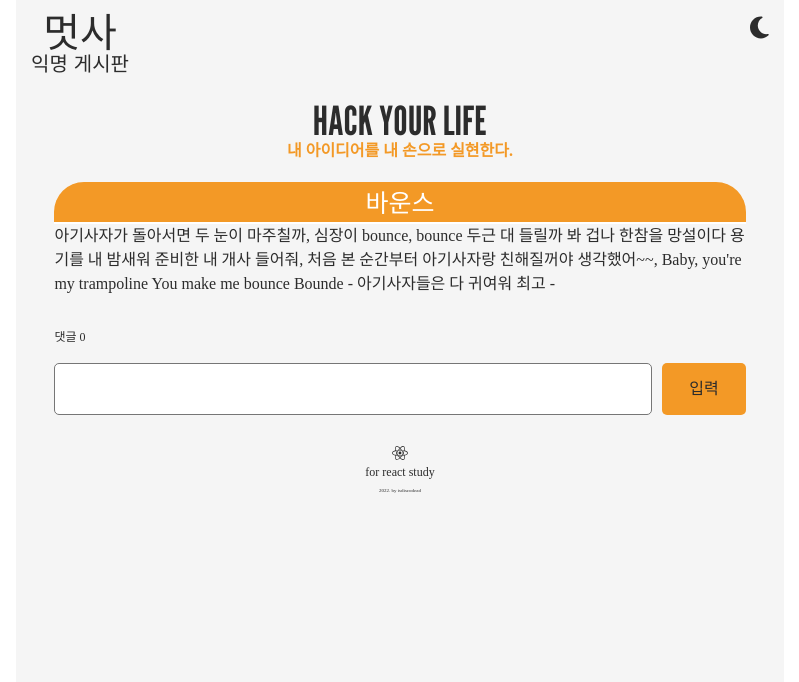
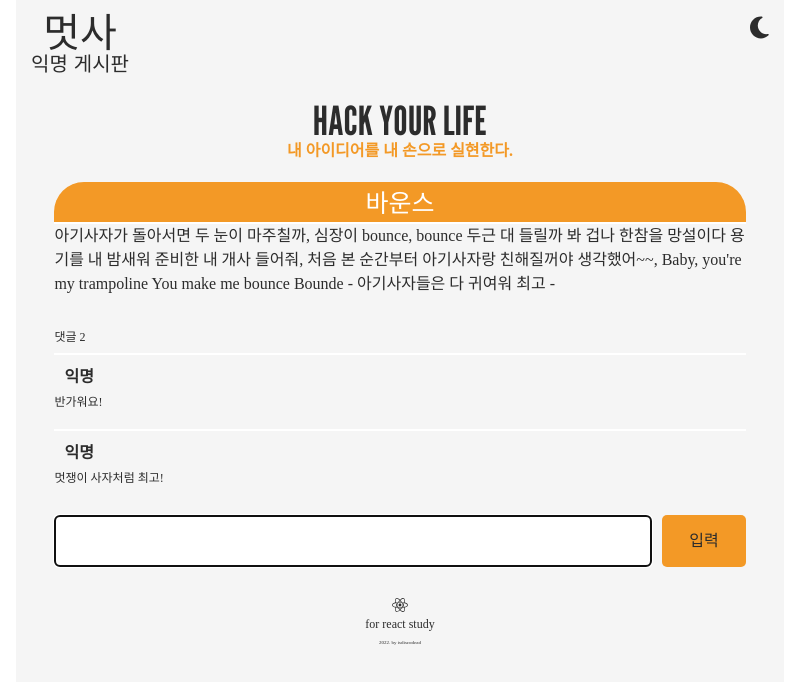
Before and after one commit to isdiscodead/like_lion_2022, a React (Create React App) app in the folder FEReact/react-study/: page /post/1 in a window 1280 px wide. Shown: the top 682 px of the page, without its empty margins (240-1039 px from the left). Built offline with nearby package versions, Linux system fonts and the light colour scheme.

Commit message:
useRef end

```diff
--- /dev/null
+++ b/FEReact/react-study/src/InputPost.jsx
@@ -0,0 +1,32 @@
+import React, { useEffect } from 'react'
+import { useState, useRef} from 'react';
+
+import { TitleInput, ContentsInput } from './styledComponent'
+
+function InputPost({onChange, contents, title}) {
+
+    const titleInput = useRef();
+    const contentInput = useRef();
+
+    useEffect(() => { // 처음 렌더 시에 title input에 커서가 포커싱
+        titleInput.current.focus();
+    }, []);
+
+    // 엔터 입력 시 content로 이동 -> onKeyUp 속성 이용
+    const onKeyUp = (e) => {
+        // 이벤트의 key를 가져옴
+        if ( e.key == 'Enter' ) {
+            contentInput.current.focus();
+        }
+    }
+
+
+    return (
+        <>
+            <TitleInput ref={titleInput} onChange={onChange} name="title" value={title} placeholder="제목을 입력해주세요. (15자 이내)" onKeyUp={onKeyUp} />
+            <ContentsInput ref={contentInput} onChange={onChange} name="contents" value={contents} cols="30" rows="10"></ContentsInput>
+        </>
+  )
+}
+
+export default InputPost
--- a/FEReact/react-study/src/ShowPost.jsx
+++ b/FEReact/react-study/src/ShowPost.jsx
@@ -1,4 +1,4 @@
-import React, { useEffect, useState, useMemo } from 'react';
+import React, { useEffect, useState, useMemo, useRef } from 'react';
 
 import {
   PostSection,
@@ -39,7 +39,10 @@ const ShowPost = () => {
   const [postLoading, setPostLoading] = useState(true);
   const [replLoading, setReplLoading] = useState(true);
 
-  //useEffect 2개 사용하기 ( 게시글, 댓글 )
+  const repInput = useRef();
+
+  // useEffect 2개 사용하기 ( 게시글, 댓글 )
+  // 0.5초 뒤 내용 로딩
   useEffect( () => {
     setTimeout( () => {
       setPost(postData);
@@ -49,9 +52,11 @@ const ShowPost = () => {
 
   useEffect( () => {
     setTimeout( () => {
-      setPost(postData);
+      setRepls(replData);
       setReplLoading(false);
-    }, 500)
+    }, 500);
+
+    repInput.current.focus(); // 댓글 입력 창에 포커스
   });
 
   // input창 상태관리
@@ -76,7 +81,7 @@ const ShowPost = () => {
           <PostTitle>{post && post.title}</PostTitle>
         </PostTitleDiv>
 
-        {postLoading ? (
+        {postLoading ? ( // 로딩 중에는 로딩 이미지 출력
           <LoadingDiv>
             <LoadingImg src={`${process.env.PUBLIC_URL}/loading.svg`} />
           </LoadingDiv>
@@ -103,7 +108,7 @@ const ShowPost = () => {
         )}
 
         <WriterDiv>
-          <ReplInput onChange={onChange}></ReplInput>
+          <ReplInput onChange={onChange} ref={repInput}></ReplInput>
           <ReplSubmitDiv>
             <span>입력</span>
           </ReplSubmitDiv>
--- a/FEReact/react-study/src/WritePost.jsx
+++ b/FEReact/react-study/src/WritePost.jsx
@@ -1,14 +1,23 @@
 import React, { useState } from 'react';
+
 import {
   ContentsInput,
   PostSection,
   PostSubmit,
   PostSubmitDiv,
-  PostTitle,
-  PostTitleDiv,
   PostWriteDiv,
   TitleInput,
 } from './styledComponent';
+
+import WriteTitle from './WriteTitle';
+import InputPost from './InputPost';
+
+// arrow function으로 컴포넌트 쪼개기
+const SubmitComponent = () => (
+  <PostSubmitDiv>
+    <PostSubmit>작성완료</PostSubmit>
+  </PostSubmitDiv>
+)
 
 function WritePost() {
   // useState 만들어주기
@@ -22,25 +31,23 @@ function WritePost() {
 
   // 제목, 게시글에 대한 onChange 함수
   const onChange = (e) => {
-    const { value, name } = e.target; // 타겟이 되는 곳의 value와 name을 가져옴
-    setInputs({
+      const { value, name } = e.target; // 타겟이 되는 곳의 value와 name을 가져옴
+      setInputs({
       ...inputs, // 기존 인풋 값을 가져와서 사용
       [name] : value, // 해당되는 name의 key값을 이용해 value 수정
-    });
+      });
   }
 
   return (
     <PostSection>
-      <PostTitleDiv>
-        <PostTitle>글쓰기</PostTitle>
-      </PostTitleDiv>
+
+      <WriteTitle/>
+
       <PostWriteDiv>
-        <TitleInput onChange={onChange} name="title" value={title} placeholder="제목을 입력해주세요. (15자 이내)" />
-        <ContentsInput onChange={onChange} name="contents" value={contents} cols="30" rows="10"></ContentsInput>
+
       </PostWriteDiv>
-      <PostSubmitDiv>
-        <PostSubmit>작성완료</PostSubmit>
-      </PostSubmitDiv>
+        <InputPost onChange={onChange} contents={contents} title={title} />
+      <SubmitComponent/>
     </PostSection>
   );
 }
--- /dev/null
+++ b/FEReact/react-study/src/WriteTitle.jsx
@@ -0,0 +1,13 @@
+import React from 'react'
+
+import { PostTitle, PostTitleDiv } from './styledComponent'
+
+function WriteTitle() {
+  return (
+    <PostTitleDiv>
+        <PostTitle>글쓰기</PostTitle>
+    </PostTitleDiv>
+  )
+}
+
+export default WriteTitle
```
